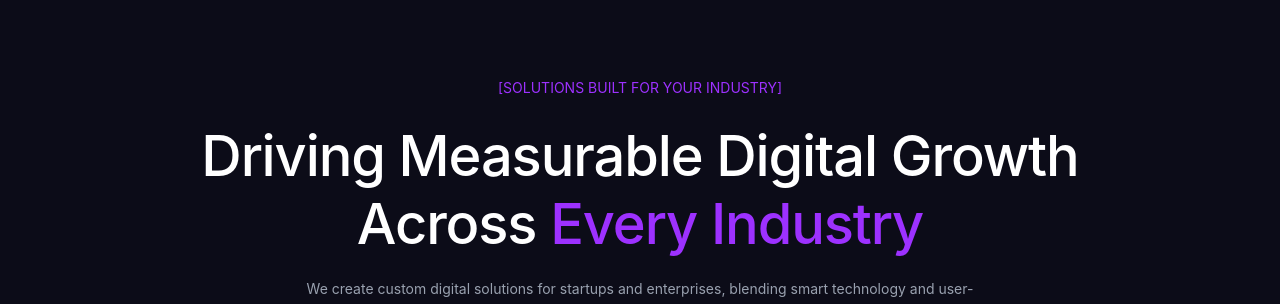
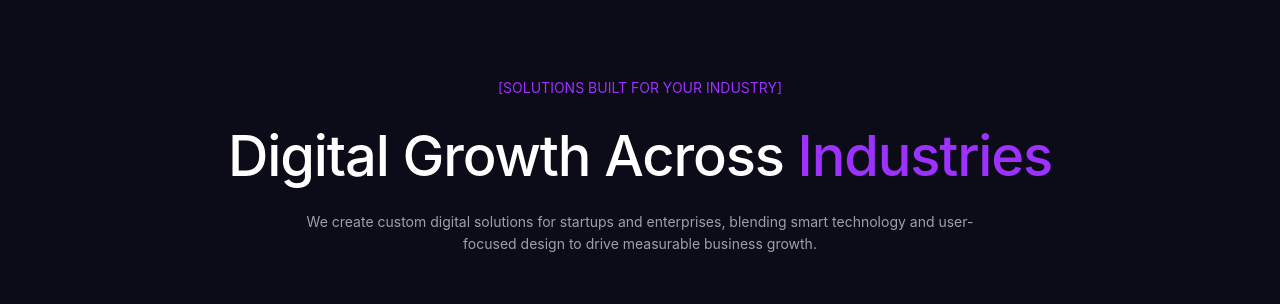
Before and after one commit to Akshay-m77/fobex, a React (Vite) app: page / in a window 1280 px wide. Shown: the part 5820-6124 px from the top of the page. Built offline with nearby package versions, Linux system fonts and the light colour scheme; a web font is replaced by a local one.

Commit message:
instries content change

```diff
--- a/src/components/Industries.tsx
+++ b/src/components/Industries.tsx
@@ -84,9 +84,8 @@ export default function Industries() {
                         label="[Solutions Built for Your Industry]"
                         heading={
                             <>
-                                Driving Measurable Digital Growth <br className="hidden lg:block" />
-                                <span>Across </span>
-                                <span className="gradient-text">Every Industry</span>
+                                Digital Growth Across{' '}
+                                <span className="gradient-text">Industries</span>
                             </>
                         }
                         subtitle="We create custom digital solutions for startups and enterprises, blending smart technology and user-focused design to drive measurable business growth."
```
